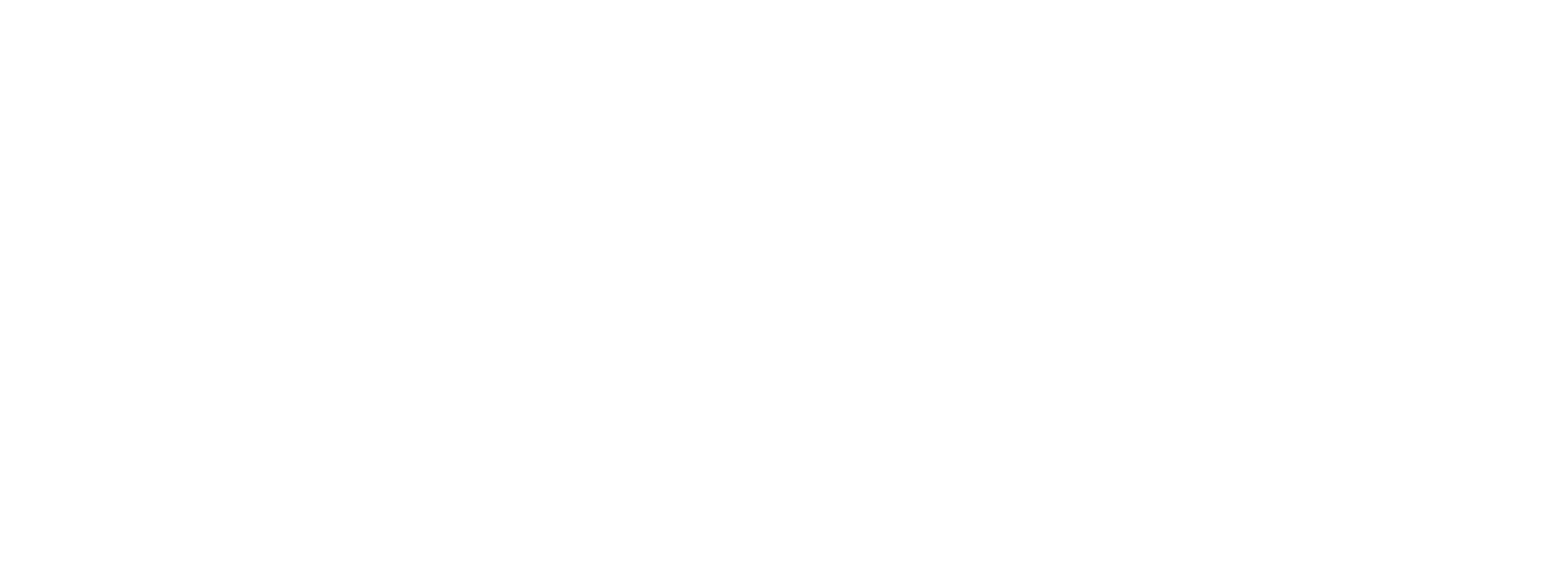
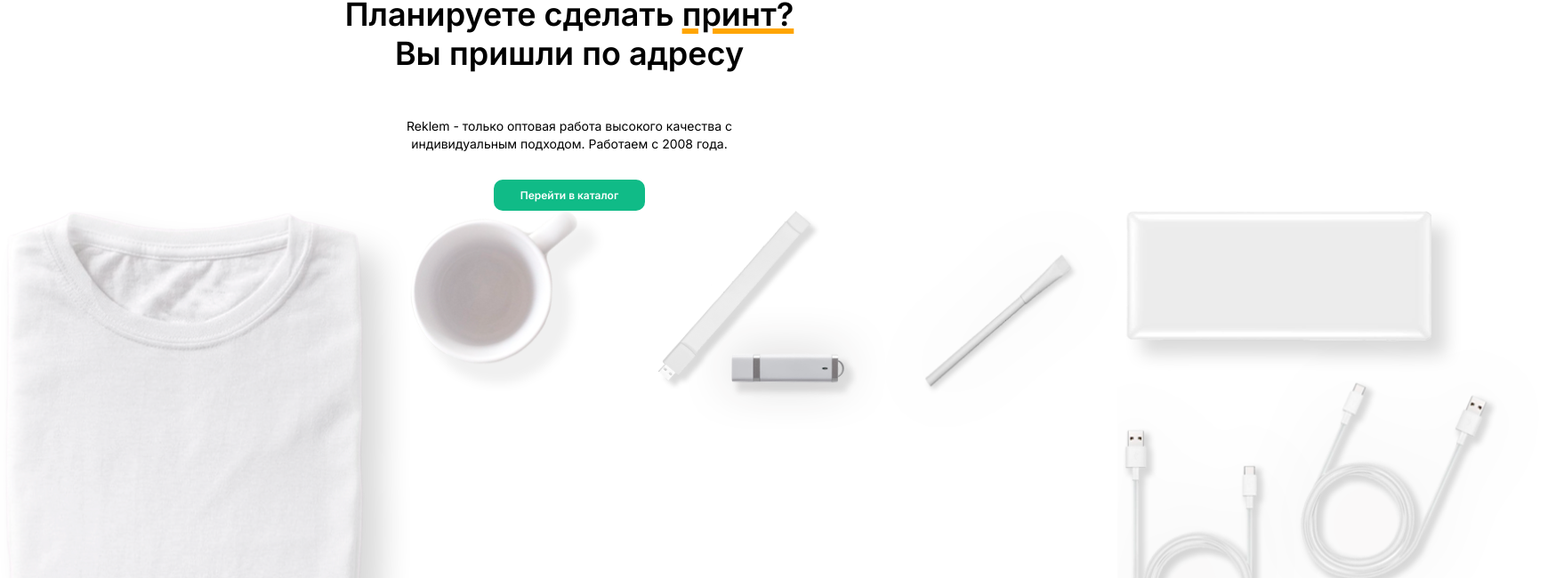
Before and after one commit to daniarmakyev/Reklem, a React (Create React App) app: page / in a window 1280 px wide. Shown: the part 180-830 px from the top of the page at 89% size, 1758 px wide, since content can reach past the window. Before the commit the page ends 800 px from the top, so only its background shows below. Built offline with nearby package versions, Linux system fonts and the light colour scheme.

Commit message:
updateGTD

```diff
--- a/src/components/GoToDire/GoToDire.jsx
+++ b/src/components/GoToDire/GoToDire.jsx
@@ -1,14 +1,24 @@
 import "./go-to-dire.css";
+
 
 function GoToDire({ }) {
     return (
         <div className="go-to-dire">
             <div class="container">
-            <h1 class="text-center">Планируете сделать принт?
+            <h1 class="text-center">Планируете сделать <span>принт?</span>
                 Вы пришли по адресу</h1>
                 <p class="text-center">Reklem - только оптовая работа высокого качества с индивидуальным подходом. Работаем с 2008 года.</p>
-                <button class="directory-btn">Перейти в каталог</button>
+                <button class="directory-btn text-center">Перейти в каталог</button>
             </div>
+            <div className="backgorund-container">
+                <div className="background-inner">
+            <a href="#"><img src={require('../../images/cofta.png')} /></a>
+            <a href="#"><img src={require('../../images/crujka.png')} /></a>
+            <a href="#"><img src={require('../../images/fleshka.png')} /></a>
+            <a href="#"><img src={require('../../images/pen.png')} /></a>
+            <a href="#"><img src={require('../../images/electro.png')} /></a>
+            </div>
+               </div>
         </div>
     );
   }
--- a/src/components/GoToDire/go-to-dire.css
+++ b/src/components/GoToDire/go-to-dire.css
@@ -0,0 +1,51 @@
+.text-center {
+    margin: 0 auto;
+    display: block;
+    max-width: 550px;
+    text-align: center;
+}
+
+.text-center:first-child {
+    margin-bottom: 50px;
+    margin-top: 100px;
+    font-size: 36px;
+    font-weight: 600;
+    line-height: 44px;
+}
+
+
+.go-to-dire h1 span {
+    text-decoration: underline 6px solid orange;
+}
+
+.go-to-dire p {
+    font-size: 14px;
+    font-weight: 400;
+    line-height: 20px;
+    max-width: 400px;
+}
+
+.directory-btn {
+    margin-top: 30px;
+    background: rgb(16, 187, 135);
+    border: none;
+    border-radius: 10px;
+    padding: 10px 30px 10px 30px;
+    color: rgb(255, 255, 255);
+    font-weight: 600;
+    font-size: 12px;
+}
+.backgorund-container {
+    max-width: 1620px;
+    margin: 0 auto;
+    position: relative;
+    display: flex;
+    flex-wrap: nowrap;
+}
+
+.background-inner {
+    position: absolute;
+    overflow: hidden;
+    display: flex;
+    flex-wrap: nowrap;
+}
```
